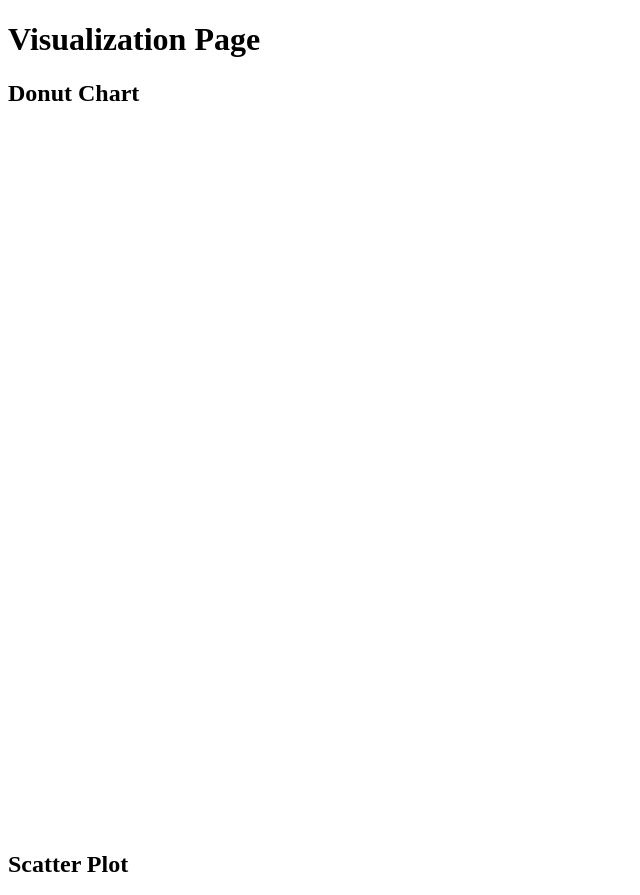
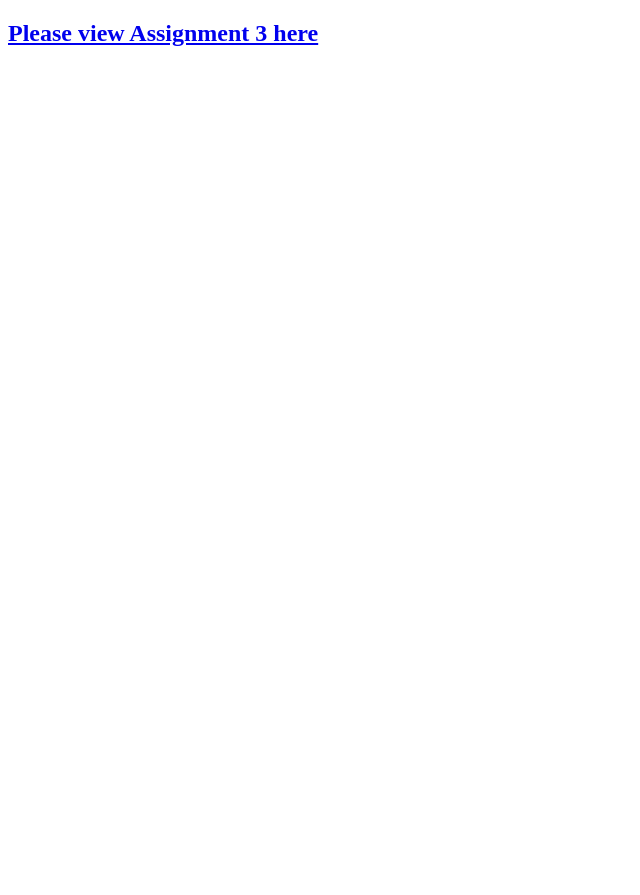
Before and after one commit to rija-masroor/rija-masroor.github.io, a plain HTML site: page index.html in a window 1280 px wide. Shown: the top 895 px of the page, without its empty margins (0-640 px from the left). After the commit the page ends 800 px from the top, so only its background shows below. Drawn offline with Linux system fonts and the light colour scheme.

Commit message:
Update index.html

```diff
--- a/index.html
+++ b/index.html
@@ -1,21 +1,9 @@
 <!DOCTYPE html>
 <html>
-<head>
-    <title>Visualization Page</title>
-</head>
-<body>
-    <h1>Visualization Page</h1>
 
-    <h2>Donut Chart</h2>
-    <embed type='text/html' src="donut.html" width="1000" height="700">
-
-
-    <h2>Scatter Plot</h2>
-    <embed type='text/html' src="scatter.html" width="1000" height="700">
-
-    <p>
-        <a href="assignment3.html">Assignment 3</a>
-    </p>
+    <h2>
+        <a href="assignment3.html">Please view Assignment 3 here</a>
+    <h2>
 
 </body>
 </html
```
